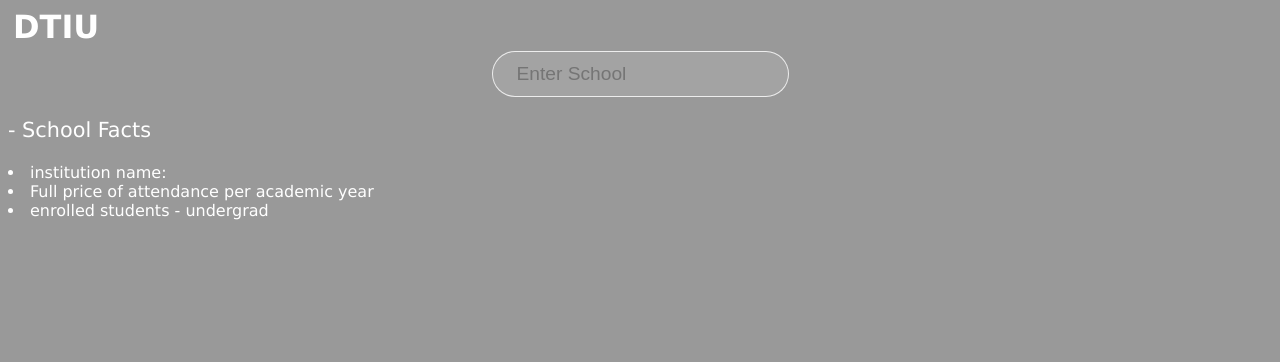
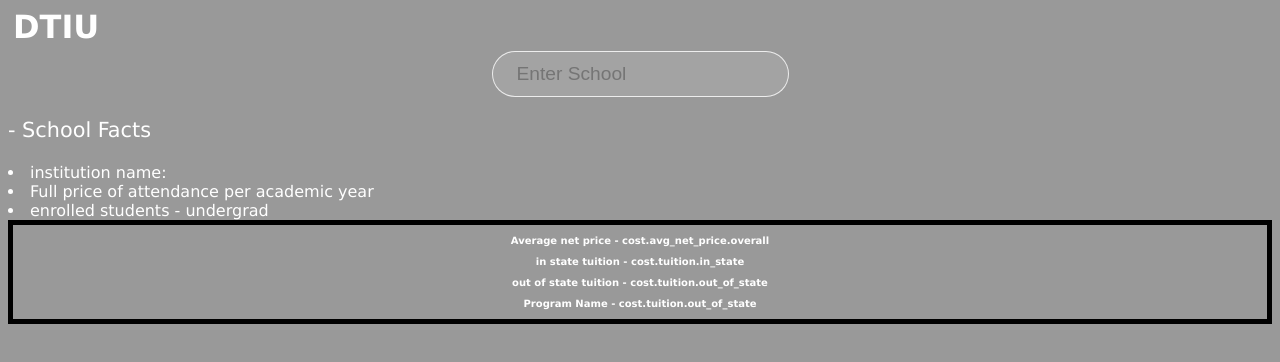
Before and after one commit to Remidemic/DTIUniversity, a React (Create React App) app: page / in a window 1280 px wide. Shown: the top 362 px of the page. Built offline with nearby package versions, Linux system fonts and the light colour scheme; no server answers.

Commit message:
setup gh-pages

```diff
--- a/src/App.js
+++ b/src/App.js
@@ -4,6 +4,7 @@ import axios from 'axios';
 import MajorsList from './components/MajorsList';
 import SchoolFacts from './components/SchoolFacts';
 import Navbar from './components/Navbar';
+import DetailsCard from './components/DetailsCard';
 
 function App() {
 
@@ -37,6 +38,7 @@ function App() {
           type="text" />
       </div>
       <SchoolFacts data={data} />
+      <DetailsCard/>
       <MajorsList data={data} />
     </div>
   );
--- a/src/components/Card.module.css
+++ /dev/null
@@ -1,4 +0,0 @@
-.card{
-    background: white;
-    box-shadow: 0 2px 8px black;
-}
--- /dev/null
+++ b/src/components/DetailsCard.js
@@ -0,0 +1,20 @@
+import React from 'react'
+import details from './DetailsCard.module.css'
+
+
+function DetailsCard(props) {
+    return (
+        <div className={`${details.frame}`} >
+
+
+            <h3> Average net price - cost.avg_net_price.overall </h3>
+            <h3>in state tuition - cost.tuition.in_state</h3>
+            <h3>out of state tuition - cost.tuition.out_of_state</h3>
+            <h3>Program Name - cost.tuition.out_of_state</h3>
+
+
+        </div>
+    )
+}
+
+export default DetailsCard
--- /dev/null
+++ b/src/components/DetailsCard.module.css
@@ -0,0 +1,13 @@
+.card{
+    background: white;
+    box-shadow: 0 2px 8px black;
+}
+
+.frame{
+    border: 5px solid black;
+}
+
+h3 {
+text-align: center;
+    font-size: 10px;
+}
--- a/src/components/MajorsList.js
+++ b/src/components/MajorsList.js
@@ -6,14 +6,15 @@ const MajorsList = ({ data }) => {
 
         <>
             {data.results ?
-                <p>
+                <div>
                     <p> Full list of majors</p>
                     <a href=''> {data.results[0].latest.programs.cip_4_digit.length} Majors listed </a>
                     <br />
                     {data.results[0].latest.programs.cip_4_digit.map((major) =>
                         <li className='majorList' key={Math.random()}>
                             {major.title} {major.credential.title}
-                        </li>)}</p>
+                        </li>)}
+                </div>
                 : null
             }
         </>
```
Also changed, not shown: package.json (+7 -1 lines), src/components/Card.js (deleted, +0 -9 lines), 1 other file (tests, documents, lock files or other folders).
